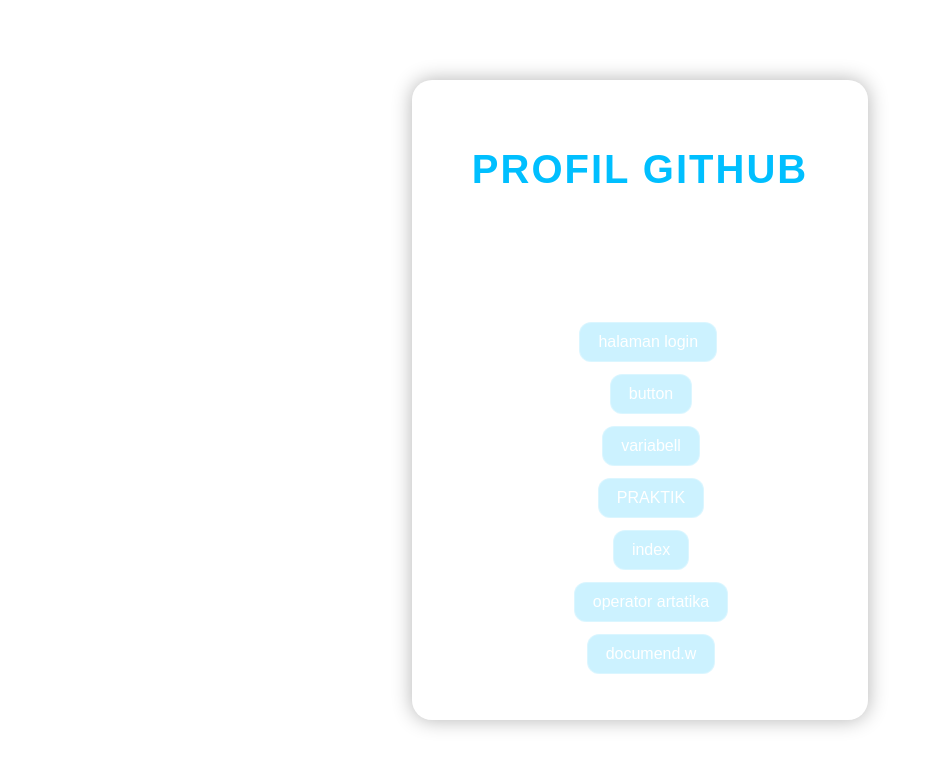
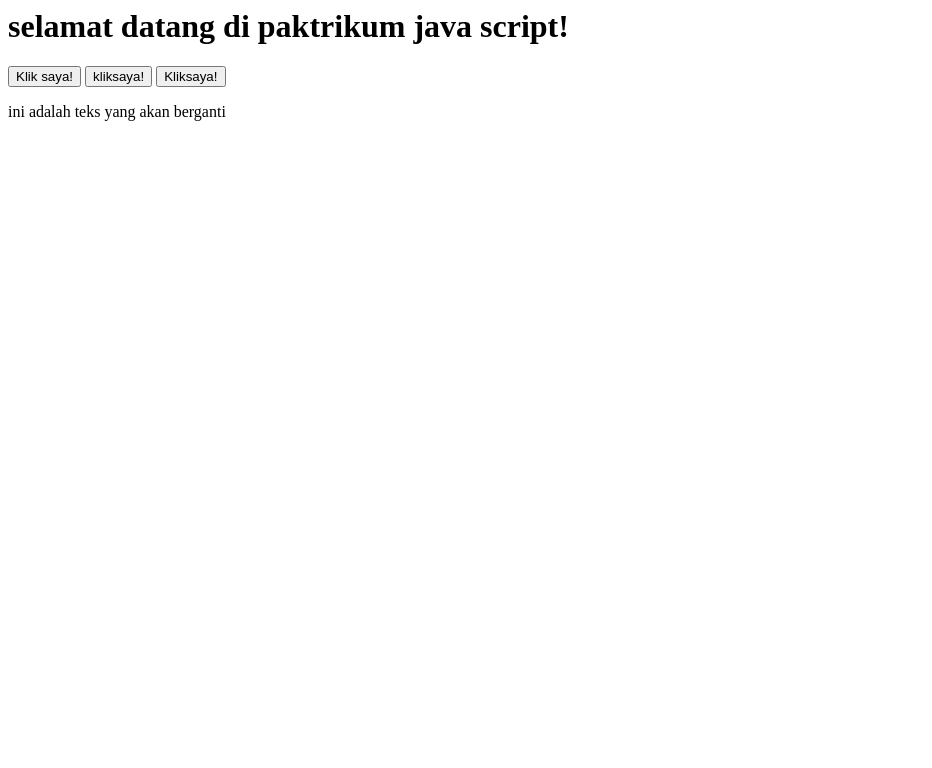
Before and after one commit to ahnafrevan2-rgb/pannn, a plain HTML site: page index.html in a window 1280 px wide. Shown: the whole page, without its empty margins (0-932 px from the left). Drawn offline with Linux system fonts and the light colour scheme.

Commit message:
Add files via upload

```diff
--- a/index.html
+++ b/index.html
@@ -1,94 +1,35 @@
-<!DOCTYPE html>
-<html lang="id">
+<html>
 <head>
-	<meta charset="UTF-8">
-	<meta name="viewport" content="width=device-width, initial-scale=1.0">
-	<title>Contoh Layout dengan Elemen Semantik</title>
-	<style>
-		/* Background utama */
-		body {
-			background: url('WBfqSy.jpg') no-repeat center center/cover;
-			min-height: 100vh;
-			display: flex;
-			flex-direction: column;
-			align-items: center;
-			justify-content: center;
-			font-family: 'Poppins', sans-serif;
-			margin: 0;
-			padding: 0;
-		}
+    <meta  charset="UTF-8">
+    <metaname="viewport" content="width=device-width,initial-scale=1.0">
+    <title>contoh javascript dasar</title>
+</head>
+<body>
+    <h1>selamat datang di paktrikum java script!</h1>
+    <button id="tombolSapa">Klik saya!</button>
+    <button id="tombolUbahteks">kliksaya!</button>
+    <button id="tombolWarna">Kliksaya!</button>
+    <p id='teksPesan'>ini adalah teks yang akan berganti</p>
 
-		/* Efek blur dan transparan di tengah */
-		.container {
-			background: rgba(255, 255, 255, 0.1);
-			backdrop-filter: blur(10px);
-			-webkit-backdrop-filter: blur(10px);
-			border-radius: 20px;
-			padding: 40px 60px;
-			box-shadow: 0 0 20px rgba(0, 0, 0, 0.3);
-			text-align: center;
-			color: white;
-			max-width: 500px;
-		}
+    <script>
+        //mendapatkan elemen tombol berdasarkan id
+        const tombol=document.getElementById('tombolSapa');
 
-		h1 {
-			font-size: 2.5rem;
-			margin-bottom: 10px;
-			color: #00bfff;
-			letter-spacing: 2px;
-			text-transform: uppercase;
-		}
+        //menambahkan event listener untuk aksi  'click'
+        tombol.addEventListener('click',function()
+           { alert('Hallo,selamat datang di dunia javascript!');
+        });
 
-		p {
-			font-size: 1.1rem;
-			line-height: 1.6;
-			margin: 5px 0;
-		}
+        //untuk tombol sapa (mengubah teks paragraf)
+        const tombolSapa=document.getElementById('tombolSapa');
+        tombolSapa.addEveListener('click',function(){
+            document.getElementById('teksPesan').
+            textContent='Halo,Anda telah mrngubah teks ini dengan javaScript!'});
 
-		nav {
-			margin-top: 20px;
-		}
-
-		nav a {
-			display: inline-block;
-			margin: 6px;
-			padding: 10px 18px;
-			color: white;
-			background: rgba(0, 191, 255, 0.2);
-			border: 1px solid rgba(255, 255, 255, 0.3);
-			border-radius: 12px;
-			text-decoration: none;
-			font-weight: 500;
-			transition: 0.3s;
-		}
-
-		nav a:hover {
-			background: #00bfff;
-			color: #fff;
-			transform: scale(1.05);
-			box-shadow: 0 0 10px #00bfff;
-		}
-	</style>
-</head>
-
-<body>
-	<div class="container">
-		<header>
-			<h1>PROFIL GITHUB</h1>
-			<p><strong>Nama Siswa:</strong> Fakhri Ahmad</p>
-			<p><strong>Kelas:</strong> XI TI</p>
-			<p><strong>Proyek:</strong></p>
-		</header>
-
-		<nav>
-li><a href="halaman login.html">halaman login</a></li>
-        <li><a href="button.html">button</a></li>
-        <li><a href="variabell.html">variabell</a></li>
-        <li><a href="PRAKTIK.html">PRAKTIK</a></li>
-        <li><a href="index.html">index</a></li>
-        <li><a href="operator artatika.html">operator artatika</a></li>
-        <li><a href="documend.write.html">documend.w
-		</nav>
-	</div>
+        //Untuk tombol warna (mengubah warna latar belakang)
+        const tombolWarna=document.getElemantById('tombolWarna');
+        tombolWaarna.addEventListener('click',function()
+           { document.body.style.backgroundColor ='magenta';});
+    </script>
 </body>
 </html>
```
